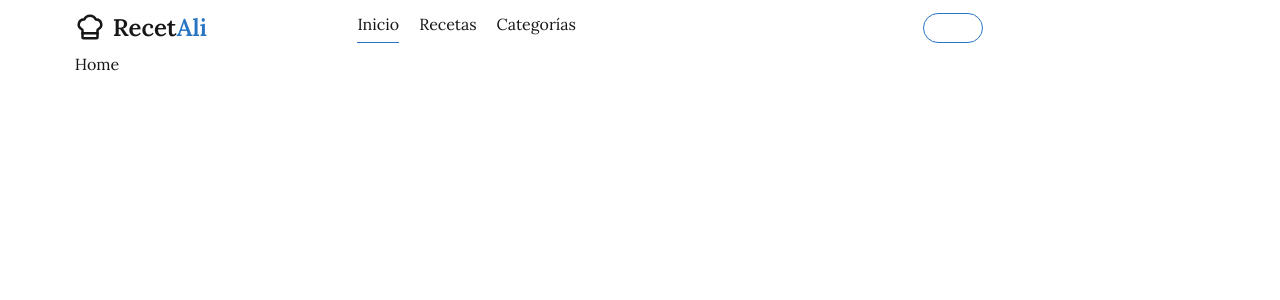
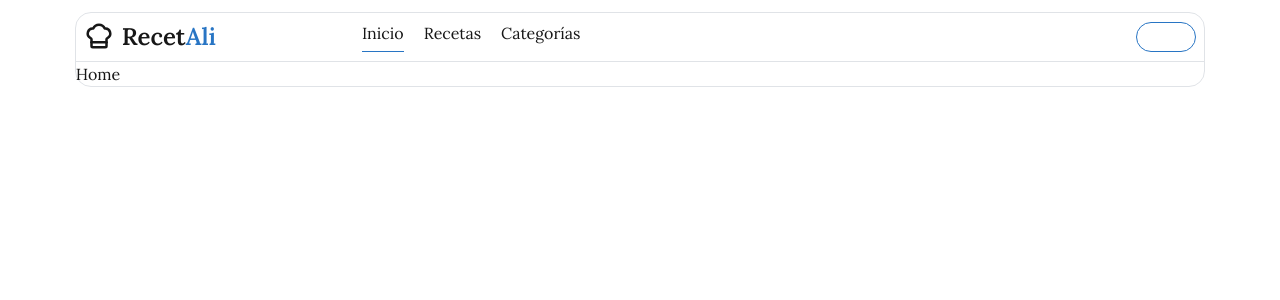
Before and after one commit to cperefer/recetali, a Next.js app: page / in a window 1280 px wide. Shown: the top 300 px of the page. Built offline with nearby package versions, Linux system fonts and the light colour scheme; no server answers.

Commit message:
feat: added styles to fit button to right

```diff
--- a/src/app/(app)/layout.tsx
+++ b/src/app/(app)/layout.tsx
@@ -7,7 +7,7 @@ export default async function HomeLayout({ children }: PropsWithChildren) {
 
   return (
     <div className="p-3 flex flex-col items-center w-full min-w-sm h-screen">
-      <div className="w-[90%]">
+      <div className="w-[98%] md:w-[90%] border border-gray-400/30 rounded-2xl">
         <MainHeader session={session} />
         {children}
       </div>
--- a/src/features/shared/MainHeader.tsx
+++ b/src/features/shared/MainHeader.tsx
@@ -5,10 +5,12 @@ import MainSession from "./MainSession";
 
 export default function MainHeader({ session }: { session: Session | null }) {
   return (
-    <div className="flex">
+    <div className="px-2 pt-2 flex border-bottom-gray">
       <MainTitle />
       <MainMenu isAuthenticated={!!session} />
-      <MainSession session={session} />
+      <div className="ml-auto">
+        <MainSession session={session} />
+      </div>
     </div>
   );
 }
```
